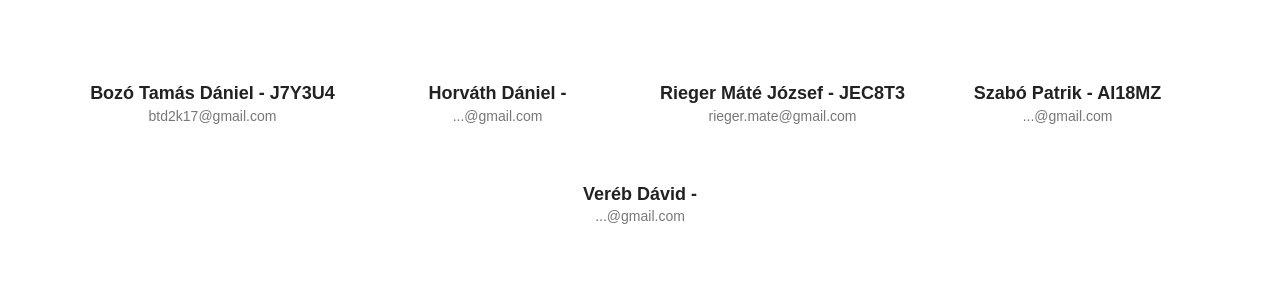
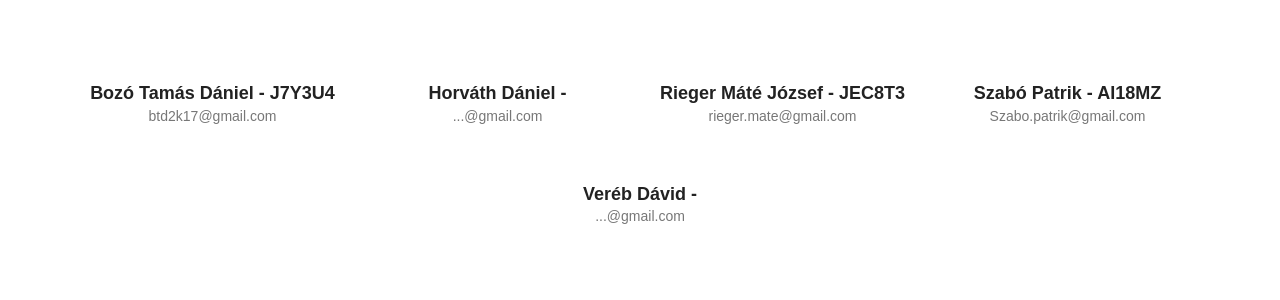
Before and after one commit to BozoTamas/AFP2, a PHP site: page /support in a window 1280 px wide. Shown: the part 398-698 px from the top of the page. Run offline with PHP 8.4, Linux system fonts and the light colour scheme; some libraries are stand-ins or nearby versions.

Commit message:
email hozzáadva

```diff
--- a/sources/application/views/home/support.php
+++ b/sources/application/views/home/support.php
@@ -46,7 +46,7 @@
 			<div class="col-md-3 single-team">
 			    <div class="meta-text mt-30 text-center">
 				    <h4>Szabó Patrik - AI18MZ</h4>
-				    <p>...@gmail.com</p>
+				    <p>Szabo.patrik@gmail.com</p>
 			    </div>
 			</div>
 
```
